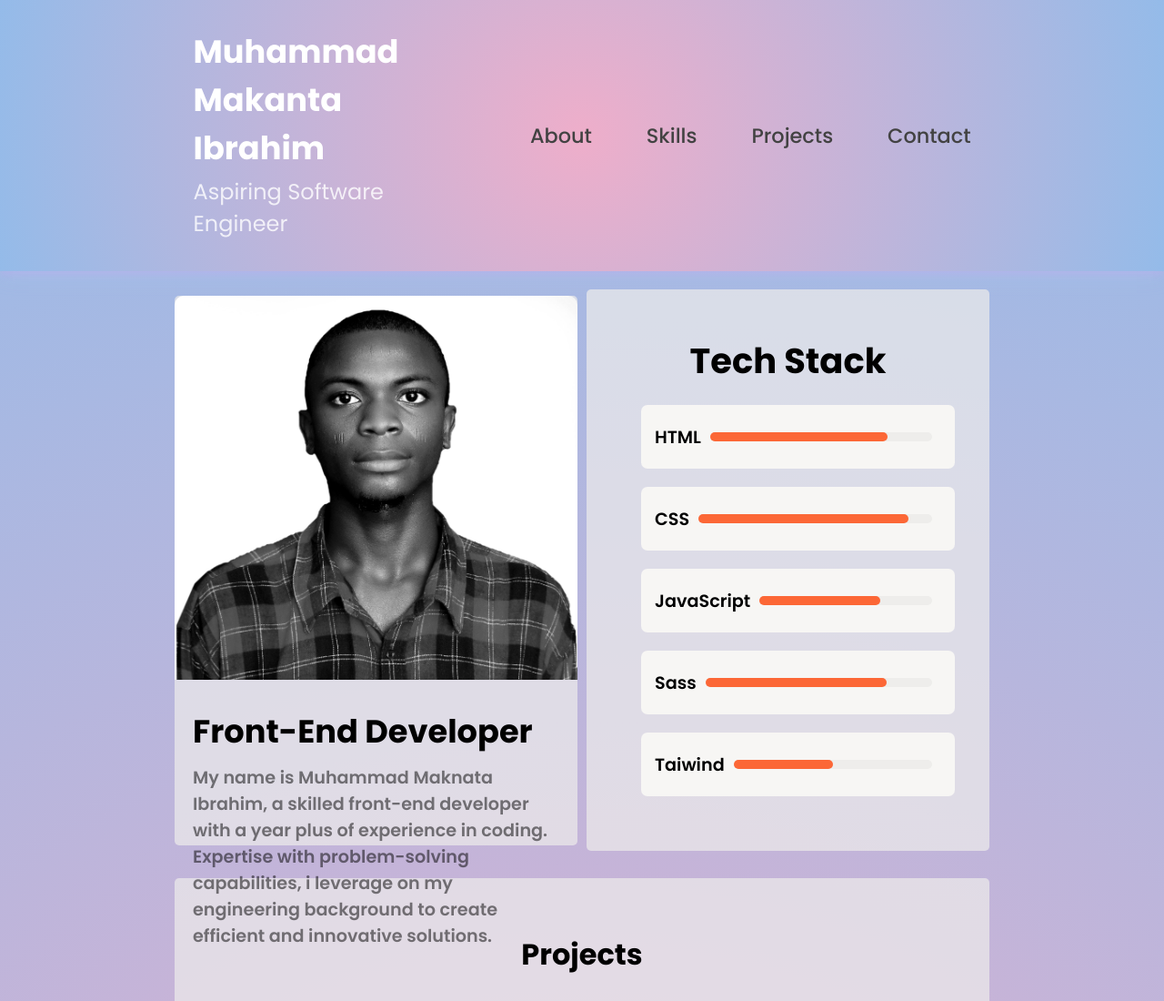
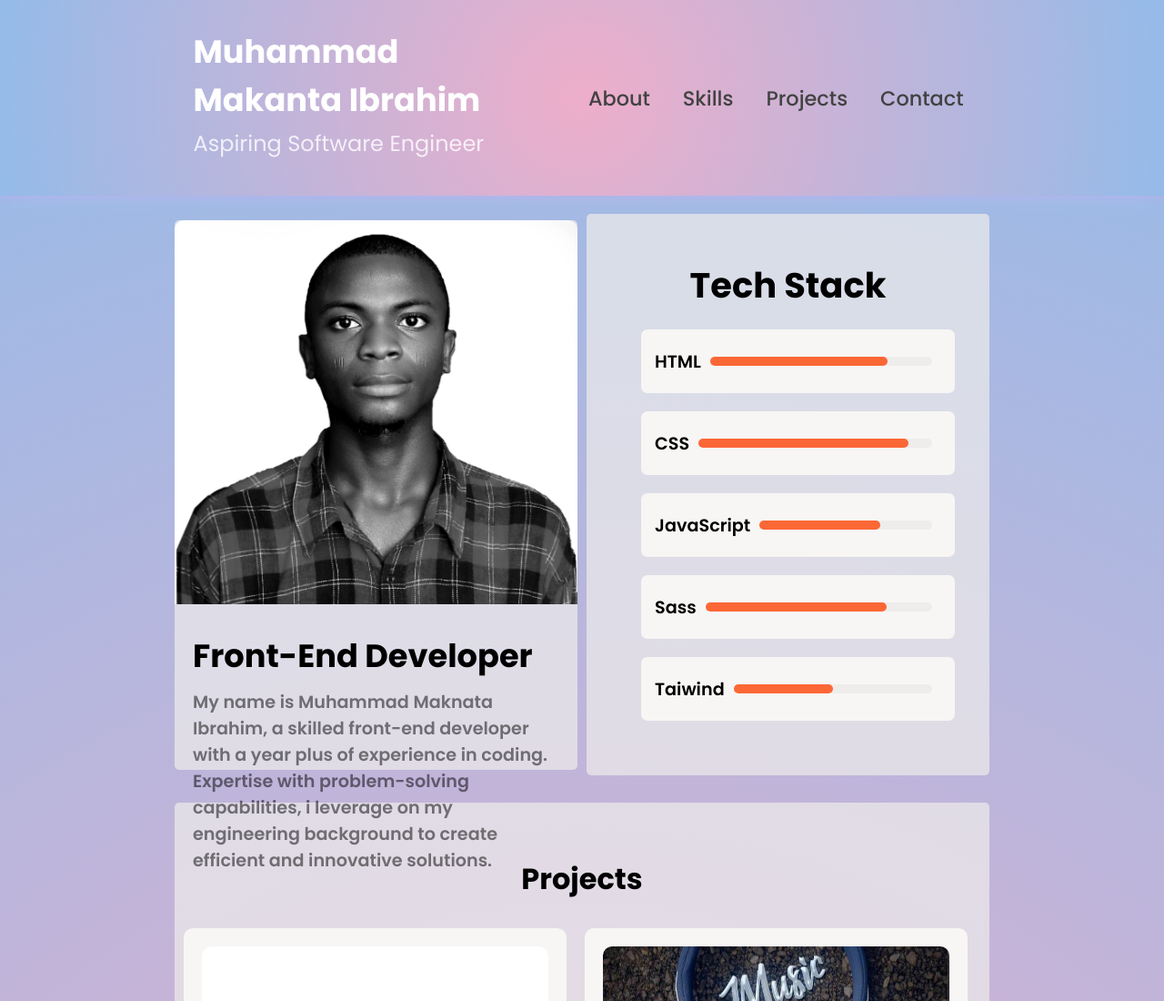
Before and after one commit to mktmakanta/Portfolio-, a plain HTML site: page index.html in a window 1280 px wide. Shown: the top 1100 px of the page at 91% size. Drawn offline with Linux system fonts and the light colour scheme; a web font is replaced by a local one.

Commit message:
still working

```diff
--- a/styles.css
+++ b/styles.css
@@ -32,12 +32,16 @@ header{
 }
 header ul {
   display: flex;
+
+
   justify-content: center;
+  margin: 0 20px 0 20px;
 }
 header ul li{
   list-style-type: none;
-  margin: 20px;
-  font-size: 1.3rem;
+  margin: 8px;
+  box-sizing: border-box;
+  font-size: 1rem;
 }
 header li a:hover {
   background: #f7f6f4;
@@ -47,7 +51,7 @@ header li a:hover {
 }
 header a{
   text-decoration: none;
-  font-size: 1.2rem;
+  /* font-size: 1.2rem; */
   color: #fff;
   padding: 5px 10px;
   border: 3px solid #fff;
@@ -310,11 +314,14 @@ header{
   .heading{
     font-size: 1.4rem;
     margin-bottom: 4px;
+    .my-image img{
+      width: 500px;
 
+    }
   }
   .heading-name{
     font-size: 1rem;
-    margin-bottom: 5px;
+    margin-bottom: 10px;
 
   }
   .my-full-name{
```
Also changed, not shown: index.html (line endings or trailing spaces).
